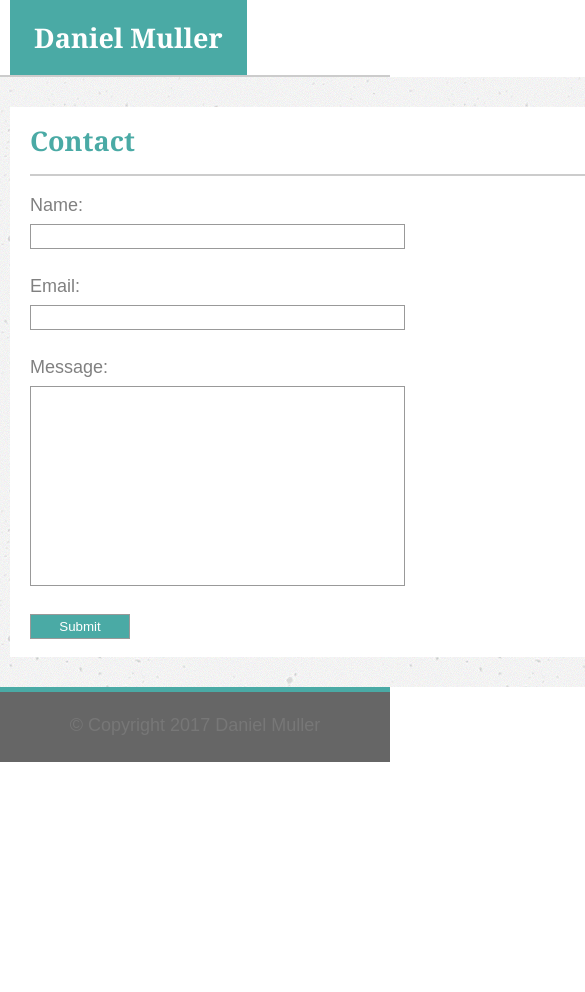
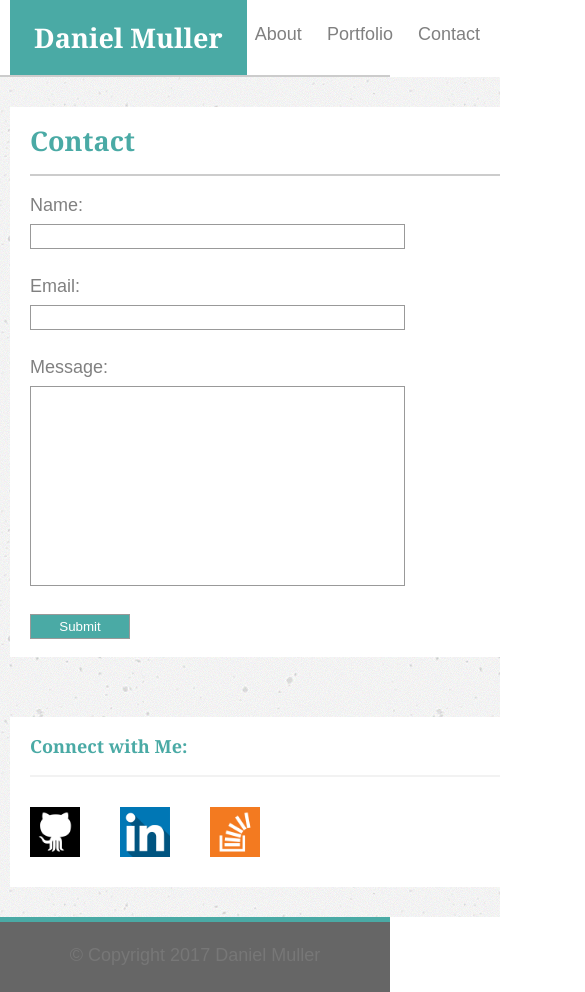
Before and after one commit to drmulr/Responsive-Portfolio, a plain HTML site: page contact.html in a window 390 px wide. Shown: the top 992 px of the page, 585 px wide, since content can reach past the window. Before the commit the page ends 844 px from the top, so only its background shows below. Drawn offline with Linux system fonts and the light colour scheme.

Commit message:
Responsive process begun

```diff
--- a/assets/css/style.css
+++ b/assets/css/style.css
@@ -166,9 +166,68 @@ header {
 
 
 
+@media screen and (max-width: 980px) {
+  /* The body's bg color will be #333 */
+  body {
+  }
+  /* The wrapper's width will be 600px */
+  #mainContent, #headerDiv {
+    width: 500px;
+  }
+  #connect {
+  	float: left;
+  	width; 100%
+  }
+  #navLinks {
+  	width: 100%;
+  }
+  header {
+  	position:static;
+  }
+}
 
 
-// Small devices (landscape phones, 576px and up)
+
+@media screen and (max-width: 768px) {
+  /* The body's bg color will be #333 */
+  body {
+  }
+  /* The wrapper's width will be 600px */
+  #mainContent, #headerDiv {
+    width: 500px;
+  }
+  #connect, #navLinks {
+  	float: left;
+  	width: 100%;
+  }
+}
+
+
+
+@media screen and (max-width: 640px) {
+  /* The body's bg color will be #333 */
+  body {
+  }
+  /* The wrapper's width will be 600px */
+  #mainContent, #headerDiv {
+    width: 500px;
+  }
+  #connect {
+  	float: left;
+  	width; 100%
+  }
+  #navLinks {
+  	width: 100%;
+  }
+  header {
+  	position:static;
+  }
+}
+
+
+
+
+/*// Small devices (landscape phones, 576px and up)
 @media (min-width: 576px) {
 
 }
@@ -186,4 +245,4 @@ header {
 // Extra large devices (large desktops, 1200px and up)
 @media (min-width: 1200px) {
 
- }
+ }*/
```
Also changed, not shown: index.html (+2 -0 lines), 1 other file.
